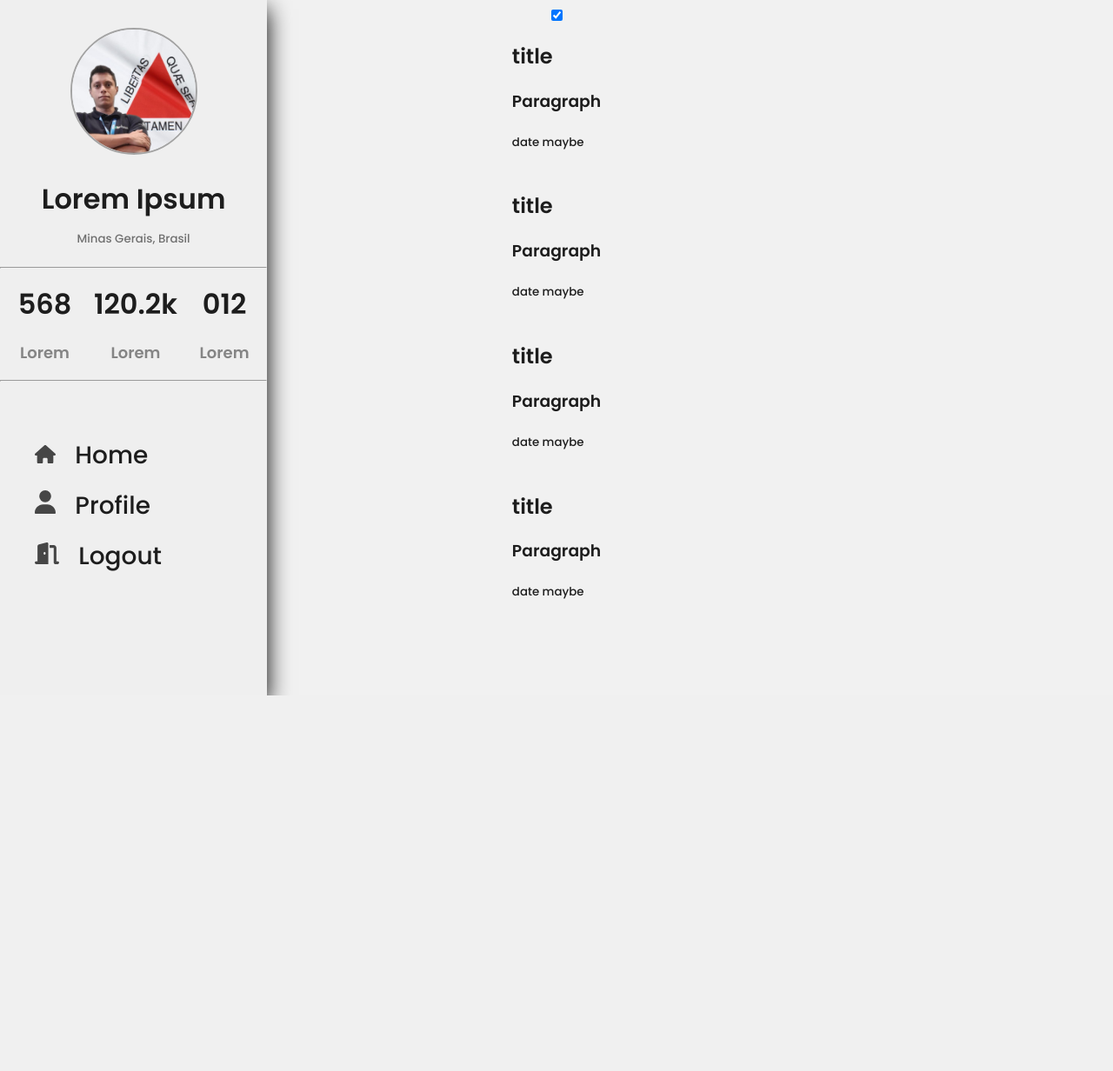
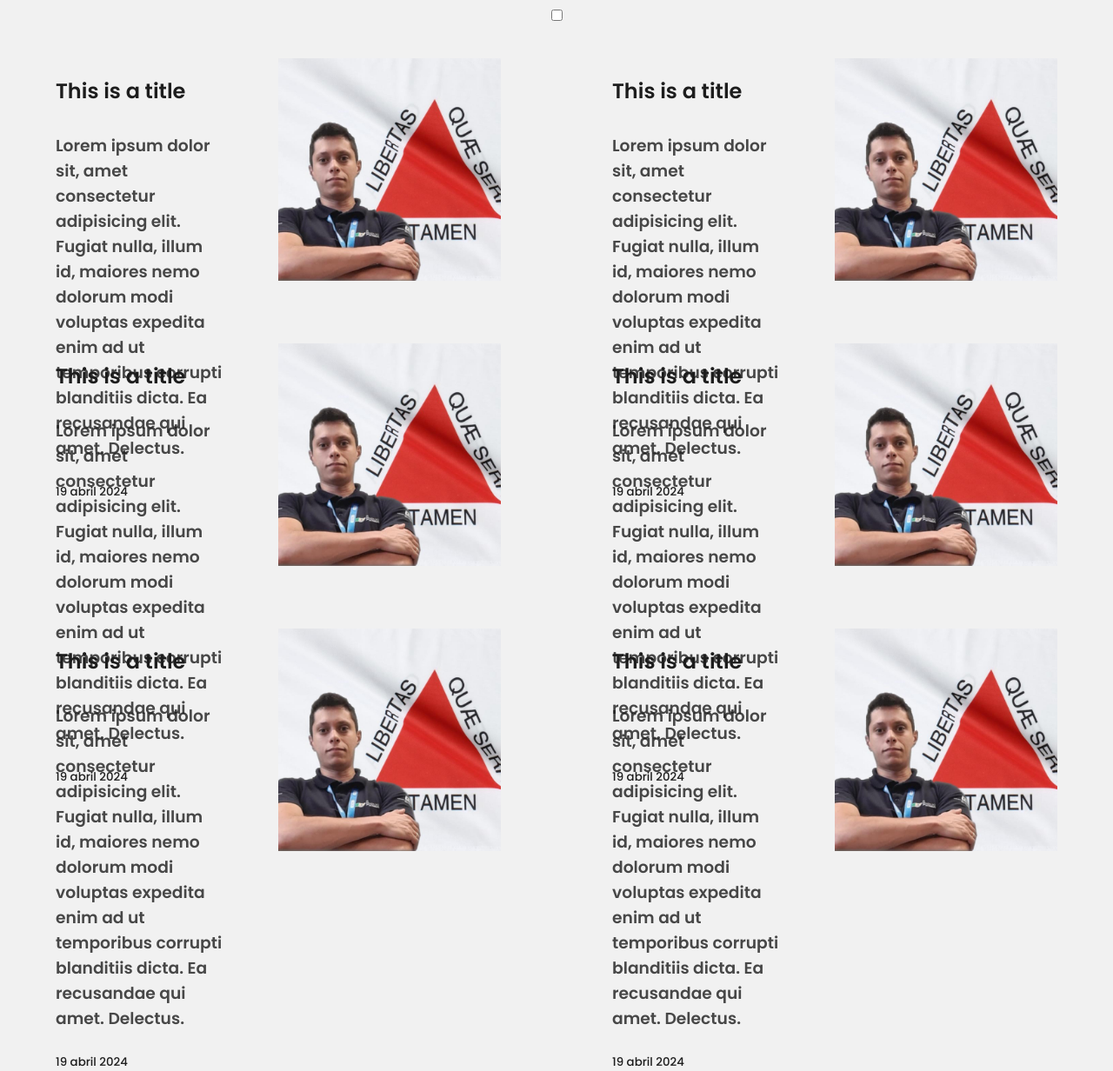
Before and after one commit to Gabriel-Spinola/fredao, a PHP site: page /home.html in a window 1280 px wide. Shown: the whole page at 87% size. Before the commit the page ends 800 px from the top, so only its background shows below. Run offline with PHP 8.4, Linux system fonts and the light colour scheme.

Commit message:
setup news page

```diff
--- a/client/home.html
+++ b/client/home.html
@@ -13,7 +13,7 @@
 </head>
 
 <body>
-    <input type="checkbox" id="check" checked>
+    <input type="checkbox" id="check">
     <aside>
 
         <section id="profile">
@@ -77,49 +77,73 @@
     <main>
         <article class="news-box">
             <div class="left">
-                <h1>title</h1>
-                <h3>Paragraph</h3>
-                <small>date maybe</small>
+                <h1>This is a title</h1>
+                <h3>Lorem ipsum dolor sit, amet consectetur adipisicing elit. Fugiat nulla, illum id, maiores nemo dolorum modi voluptas expedita enim ad ut temporibus corrupti blanditiis dicta. Ea recusandae qui amet. Delectus.</h3>
+                <small>19 abril 2024</small>
             </div>
 
             <div class="right">
-                <img src="" alt="">
+                <img src="./assets/fredao.jpeg" width="256" alt="">
             </div>
         </article>
 
         <article class="news-box">
             <div class="left">
-                <h1>title</h1>
-                <h3>Paragraph</h3>
-                <small>date maybe</small>
+                <h1>This is a title</h1>
+                <h3>Lorem ipsum dolor sit, amet consectetur adipisicing elit. Fugiat nulla, illum id, maiores nemo dolorum modi voluptas expedita enim ad ut temporibus corrupti blanditiis dicta. Ea recusandae qui amet. Delectus.</h3>
+                <small>19 abril 2024</small>
             </div>
 
             <div class="right">
-                <img src="" alt="">
+                <img src="./assets/fredao.jpeg" width="256" alt="">
             </div>
         </article>
 
         <article class="news-box">
             <div class="left">
-                <h1>title</h1>
-                <h3>Paragraph</h3>
-                <small>date maybe</small>
+                <h1>This is a title</h1>
+                <h3>Lorem ipsum dolor sit, amet consectetur adipisicing elit. Fugiat nulla, illum id, maiores nemo dolorum modi voluptas expedita enim ad ut temporibus corrupti blanditiis dicta. Ea recusandae qui amet. Delectus.</h3>
+                <small>19 abril 2024</small>
             </div>
 
             <div class="right">
-                <img src="" alt="">
+                <img src="./assets/fredao.jpeg" width="256" alt="">
             </div>
         </article>
 
         <article class="news-box">
             <div class="left">
-                <h1>title</h1>
-                <h3>Paragraph</h3>
-                <small>date maybe</small>
+                <h1>This is a title</h1>
+                <h3>Lorem ipsum dolor sit, amet consectetur adipisicing elit. Fugiat nulla, illum id, maiores nemo dolorum modi voluptas expedita enim ad ut temporibus corrupti blanditiis dicta. Ea recusandae qui amet. Delectus.</h3>
+                <small>19 abril 2024</small>
             </div>
 
             <div class="right">
-                <img src="" alt="">
+                <img src="./assets/fredao.jpeg" width="256" alt="">
+            </div>
+        </article>
+
+        <article class="news-box">
+            <div class="left">
+                <h1>This is a title</h1>
+                <h3>Lorem ipsum dolor sit, amet consectetur adipisicing elit. Fugiat nulla, illum id, maiores nemo dolorum modi voluptas expedita enim ad ut temporibus corrupti blanditiis dicta. Ea recusandae qui amet. Delectus.</h3>
+                <small>19 abril 2024</small>
+            </div>
+
+            <div class="right">
+                <img src="./assets/fredao.jpeg" width="256" alt="">
+            </div>
+        </article>
+
+        <article class="news-box">
+            <div class="left">
+                <h1>This is a title</h1>
+                <h3>Lorem ipsum dolor sit, amet consectetur adipisicing elit. Fugiat nulla, illum id, maiores nemo dolorum modi voluptas expedita enim ad ut temporibus corrupti blanditiis dicta. Ea recusandae qui amet. Delectus.</h3>
+                <small>19 abril 2024</small>
+            </div>
+
+            <div class="right">
+                <img src="./assets/fredao.jpeg" width="256" alt="">
             </div>
         </article>
     </main>
--- a/client/styles/home.css
+++ b/client/styles/home.css
@@ -120,3 +120,35 @@ aside nav > ul > li span {
     width: 28px;
     opacity: .7;
 }
+
+/** MAIN **/
+main {
+    display: grid;
+    grid-template-columns: repeat(2, 1fr);
+    gap: 10vw;
+    grid-auto-rows: minmax(100px, auto);
+    margin: 5vh 0;
+}
+
+main .news-box {
+    display: flex;
+    flex-direction: row;
+    gap: 5vw;
+    max-height: 25vh;
+}
+
+main .news-box > .left {
+    display: flex;
+    flex-direction: column;
+    max-width: 15vw;
+}
+
+main .news-box > .left > h3 {
+    opacity: .8;
+    transform: translateY(-1vh);
+}
+
+main .news-box > .right {
+    display: inline;
+    bottom: 0;
+}
--- a/client/styles/style.css
+++ b/client/styles/style.css
@@ -10,5 +10,5 @@
 body {
     background-color: #f1f1f1;
     font-family: 'Poppins', sans-serif;
-    overflow: hidden;
+    overflow-x: hidden;
 }
```
